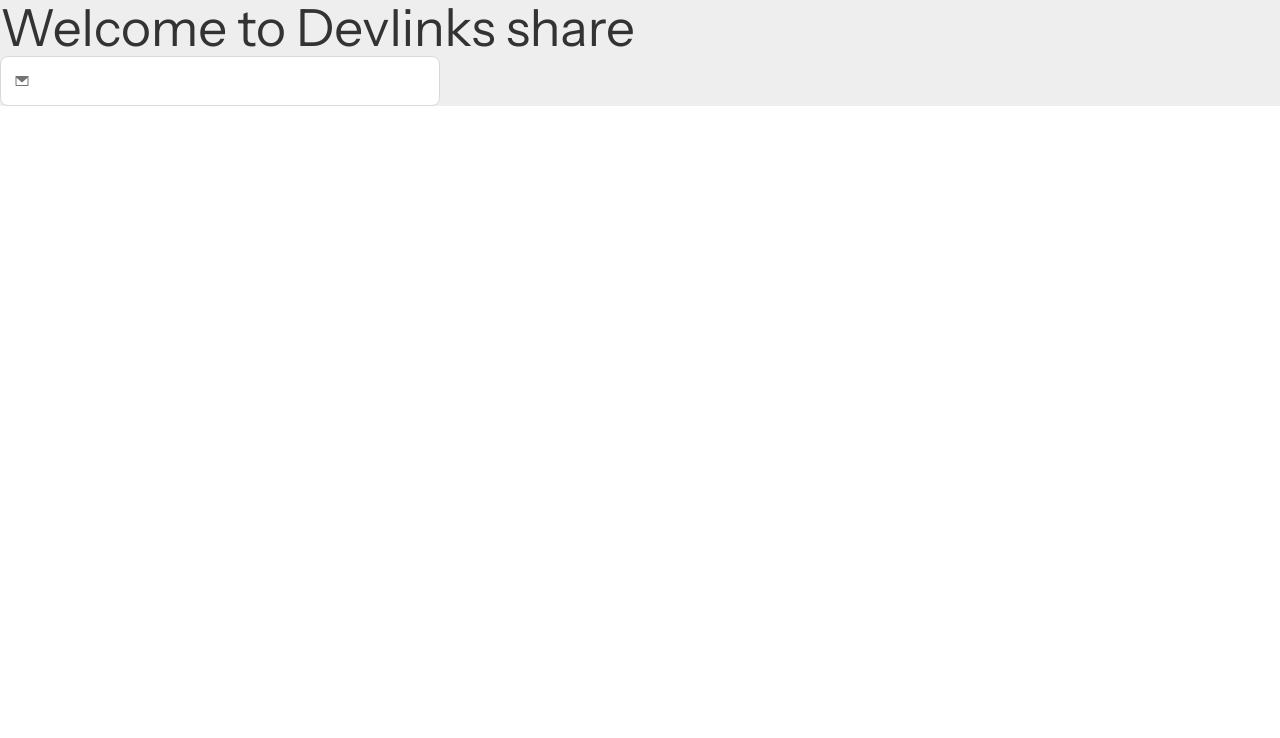
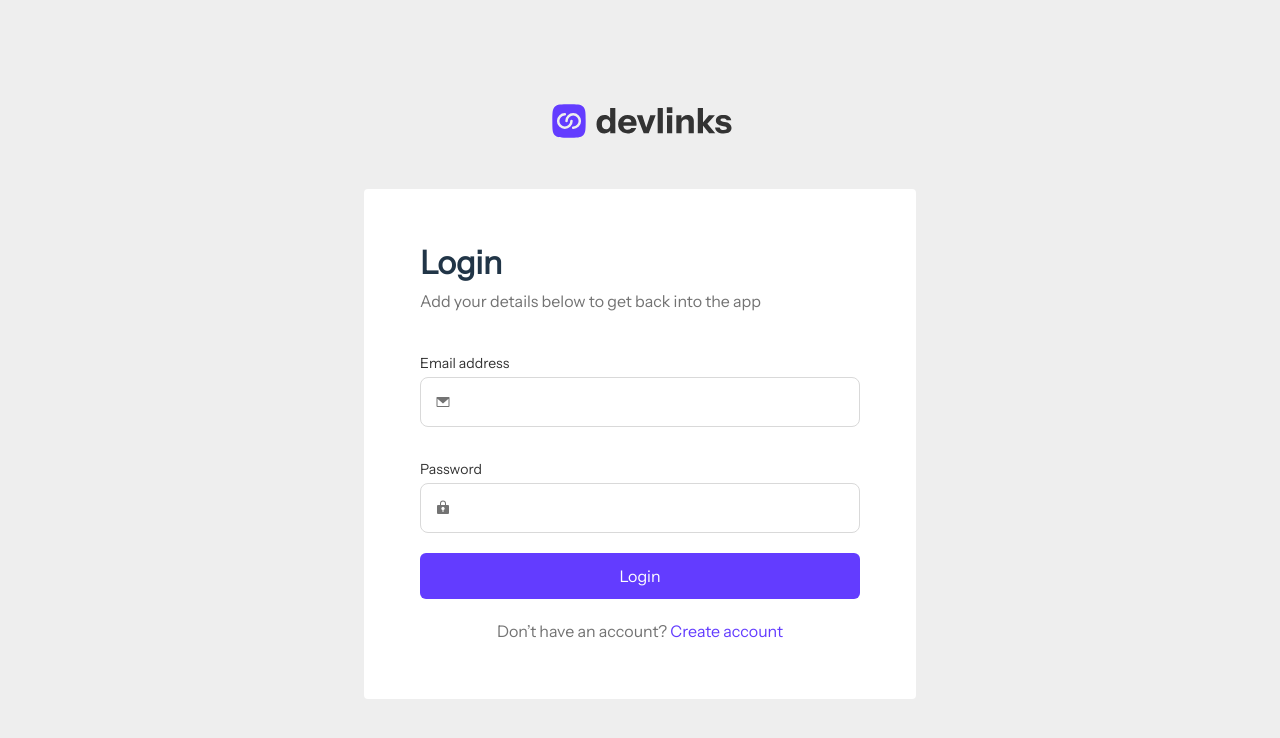
Before and after one commit to Seybel/dev-links-share, a Vue app: page /login in a window 1280 px wide. Shown: the top 738 px of the page. Built offline with nearby package versions, Linux system fonts and the light colour scheme.

Commit message:
complete login page UI

```diff
--- a/src/components/Form/LabeledInput.vue
+++ b/src/components/Form/LabeledInput.vue
@@ -1,4 +1,6 @@
 <template>
+    <div class="flex flex-col gap-y-1">
+        <label :for="id" class="text-dark-grey text-sm font-normal">{{ label }}</label>
         <div
             :class="`w-[100%] min-w-[440px] max-w-max flex items-center py-3 px-3.5 gap-x-4 text-base color-dark-grey rounded-lg placeholder-current::placeholder border border-border bg-white
                 ${isFocused && 'outline-none border-purple shadow-light-purple'}
@@ -6,15 +8,25 @@
             >
             <slot name="icon"></slot>
             <input
-            class="text-dark-grey bg-white border-none outline-none"
-            type="text" @change="handleChange"
+                :id="id"
+                class="text-dark-grey bg-white border-none outline-none placeholder-dark-grey placeholder-opacity-50"
+                :type="type" @change="handleChange"
+                :placeholder="placeholder"
                 @focus="toggleFocus"
                 @blur="toggleFocus"
             >
         </div>
+    </div>
 </template>
 
 <script setup lang="ts">
+defineProps<{
+    label: string,
+    id: string,
+    type: string,
+    placeholder: string
+}>();
+
 import { ref } from 'vue'
 const emit = defineEmits(['valueChange', 'change'])
 const isFocused = ref(false)
--- /dev/null
+++ b/src/components/UI/LoginForm.vue
@@ -0,0 +1,39 @@
+<template>
+    <div class="flex flex-col gap-y-12 justify-center align-center w-[100vw] h-[100vh]">
+        <div class="flex align-center justify-center">
+            <img src="../../assets/img/logo-devlinks-large.svg" alt="devlinks-logo">
+        </div>
+        <!-- <h1 class="text-dark-grey">Welcome to Devlinks share</h1> -->
+        <div class="bg-white p-14 rounded flex align-center justify-start self-center flex-col gap-y-2 w-[fit-content] ">
+            <h1 class="text-[2em] font-bold">Login</h1>
+            <p class="text-base font-normal text-grey mb-8">Add your details below to get back into the app</p>
+            <LabeledInput class="mb-6" type="text" label="Email address" id="email">
+                <template v-slot:icon>
+                    <img src="../../assets/icons/icon-email.svg" alt="email">
+                </template>
+            </LabeledInput>
+            <LabeledInput class="mb-3" type="password" label="Password" id="password">
+                <template v-slot:icon>
+                    <img src="../../assets/icons/icon-password.svg" alt="password">
+                </template>
+            </LabeledInput>
+            <Button content="Login"
+                custom-class="mb-3 flex align-center justify-center bg-purple text-white py-[11px] px-[27px] w-100 border-none rounded-md hover:shadow-light-purple hover:bg-purple-hover"
+                custom-style=""
+            />
+            <p class="text-base text-center font-normal text-grey">Don’t have an account? <span @click="emit('toggle')" class="text-purple cursor-pointer">Create account</span></p>
+        </div>
+    </div>
+</template>
+
+<script setup lang="ts">
+import Button from '../Elements/Button.vue';
+import LabeledInput from '../Form/LabeledInput.vue';
+
+const emit = defineEmits(['toggle'])
+
+</script>
+
+<style scoped>
+
+</style>
--- /dev/null
+++ b/src/components/UI/SignupForm.vue
@@ -0,0 +1,45 @@
+<template>
+    <div class="flex flex-col gap-y-12 justify-center align-center w-[100vw] h-[100vh]">
+        <div class="flex align-center justify-center">
+            <img src="../../assets/img/logo-devlinks-large.svg" alt="devlinks-logo">
+        </div>
+        <!-- <h1 class="text-dark-grey">Welcome to Devlinks share</h1> -->
+        <div class="bg-white p-14 rounded flex align-center justify-start self-center flex-col gap-y-2 w-[fit-content] ">
+            <h1 class="text-[2em] font-bold">Create account</h1>
+            <p class="text-base font-normal text-grey mb-8">Let’s get you started sharing your links!</p>
+            <LabeledInput placeholder="e.g. alex@email.com" class="mb-6" type="text" label="Email address" id="email">
+                <template v-slot:icon>
+                    <img src="../../assets/icons/icon-email.svg" alt="email">
+                </template>
+            </LabeledInput>
+            <LabeledInput placeholder="At least 8 characters" class="mb-3" type="password" label="Create password" id="password">
+                <template v-slot:icon>
+                    <img src="../../assets/icons/icon-password.svg" alt="password">
+                </template>
+            </LabeledInput>
+            <LabeledInput placeholder="At least 8 characters" class="mb-3" type="password" label="Confirm password" id="password">
+                <template v-slot:icon>
+                    <img src="../../assets/icons/icon-password.svg" alt="password">
+                </template>
+            </LabeledInput>
+            <p class="mb-3 text-sm font-normal text-grey">Password must contain at least 8 characters</p>
+            <Button content="Create new account"
+                custom-class="mb-3 flex align-center justify-center bg-purple text-white py-[11px] px-[27px] w-100 border-none rounded-md hover:shadow-light-purple hover:bg-purple-hover"
+                custom-style=""
+            />
+            <p class="text-base text-center font-normal text-grey">Already have an account? <span @click="emit('toggle')" class="text-purple cursor-pointer">Login</span></p>
+        </div>
+    </div>
+</template>
+
+<script setup lang="ts">
+import Button from '../Elements/Button.vue';
+import LabeledInput from '../Form/LabeledInput.vue';
+
+const emit = defineEmits(['toggle'])
+
+</script>
+
+<style scoped>
+
+</style>
--- a/src/pages/Login.vue
+++ b/src/pages/Login.vue
@@ -1,28 +1,21 @@
 <template>
     <div>
-        <h1 class="text-dark-grey">Welcome to Devlinks share</h1>
-        <LabeledInput>
-            <template v-slot:icon>
-                <EnvelopeIcon />
-            </template>
-        </LabeledInput>
+        <LoginForm @toggle="toggleForm"  v-if="isLoginIn" />
+        <SignupForm @toggle="toggleForm" v-else/>
     </div>
 </template>
 
-<script lang="ts">
-import { defineComponent } from 'vue'
-import LabeledInput from '../components/Form/LabeledInput.vue'
-import EnvelopeIcon from '../components/Icons/EnvelopeIcon.vue'
+<script setup lang="ts">
+import { ref } from "vue";
+import LoginForm from "../components/UI/LoginForm.vue";
+import SignupForm from "../components/UI/SignupForm.vue";
 
-export default defineComponent({
-    components: {
-        LabeledInput,
-        EnvelopeIcon,
-    },
-    setup () {
-        return {}
-    }
-})
+const isLoginIn = ref(true)
+
+const toggleForm = () => {
+    isLoginIn.value = !isLoginIn.value
+}
+
 </script>
 
 <style scoped>
```
Lines whose indentation alone changed are shown as unchanged.
